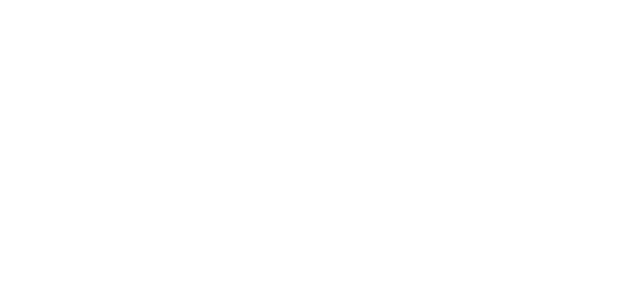
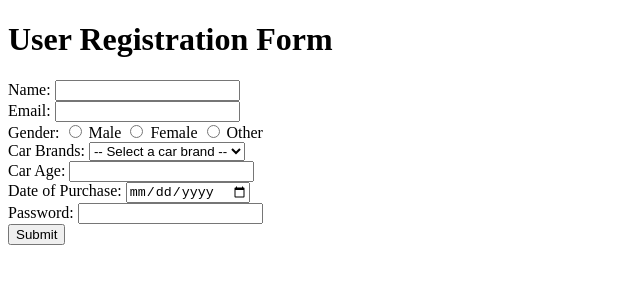
Before and after one commit to acciojob/car-insurance-form-SHAIKADIL522, a website: page main.html in a window 1280 px wide. Shown: the whole page, without its empty margins (0-640 px from the left). Drawn offline with Linux system fonts and the light colour scheme.

Commit message:
created a submission

```diff
--- a/main.html
+++ b/main.html
@@ -7,7 +7,55 @@
 </head>
 
 <body>
-	<!-- the entire body must be written by student -->
+	<h1>User Registration Form</h1>
+
+    <div class="form-group">
+      <label for="name">Name:</label>
+      <input type="text" id="name" name="name" required>
+    </div>
+
+    <div class="form-group">
+      <label for="email">Email:</label>
+      <input type="email" id="email" name="email" required>
+    </div>
+
+    <div class="form-group">
+      <label>Gender:</label>
+      <input type="radio" id="male" name="gender" value="Male" required>
+      <label for="male" style="display: inline; font-weight: normal;">Male</label>
+      <input type="radio" id="female" name="gender" value="Female" required>
+      <label for="female" style="display: inline; font-weight: normal;">Female</label>
+      <input type="radio" id="other" name="gender" value="Other" required>
+      <label for="other" style="display: inline; font-weight: normal;">Other</label>
+    </div>
+
+    <div class="form-group">
+      <label for="cars">Car Brands:</label>
+      <select id="cars" name="cars">
+        <option value="">-- Select a car brand --</option>
+        <option value="BMW">BMW</option>
+        <option value="Audi">Audi</option>
+        <option value="Mercedes">Mercedes</option>
+      </select>
+    </div>
+
+    <div class="form-group">
+      <label for="carage">Car Age:</label>
+      <input type="number" id="carage" name="carage" required>
+    </div>
+
+    <div class="form-group">
+      <label for="dop">Date of Purchase:</label>
+      <input type="date" id="dop" name="dop" required>
+    </div>
+
+    <div class="form-group">
+      <label for="password">Password:</label>
+      <input type="password" id="password" name="password" required>
+    </div>
+
+    <input type="submit" value="Submit">
+  </form>
     <script type="text/javascript" src="./script.js">
 </script>
 
```
